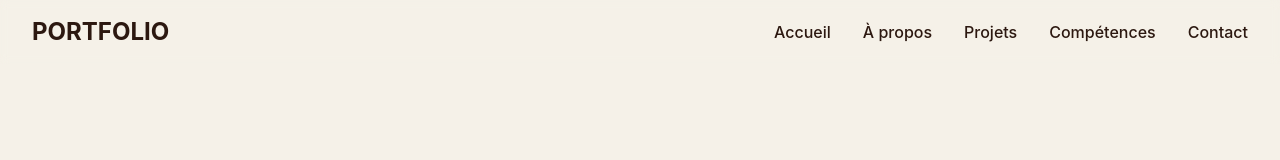
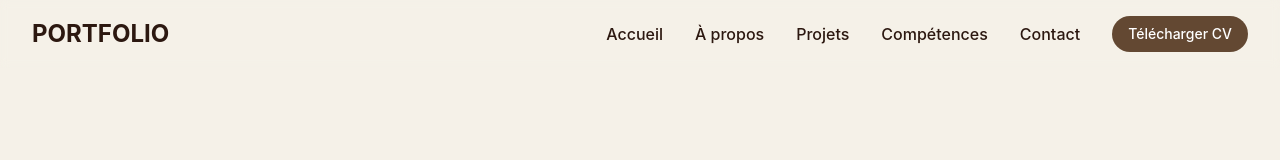
Before and after one commit to AlexisDumolie/portfolio, a React (Vite) app: page / in a window 1280 px wide. Shown: the top 160 px of the page. Built offline with nearby package versions, Linux system fonts and the light colour scheme.

Commit message:
[+] Ajout d'un bouton pour télécharger mon CV !

```diff
--- a/src/components/Navbar.tsx
+++ b/src/components/Navbar.tsx
@@ -1,5 +1,6 @@
 import { useState } from 'react';
 import { motion, AnimatePresence } from 'framer-motion';
+import cvFile from '../assets/CV_Dumolie_Alexis.pdf';
 
 const Navbar = () => {
   const [isOpen, setIsOpen] = useState(false);
@@ -22,7 +23,7 @@ const Navbar = () => {
             </a>
 
             {/* Menu Desktop */}
-            <div className="hidden md:flex space-x-8">
+            <div className="hidden md:flex space-x-8 items-center">
               {menuItems.map((item) => (
                 <a
                   key={item.text}
@@ -32,6 +33,14 @@ const Navbar = () => {
                   {item.text}
                 </a>
               ))}
+              <a
+                href={cvFile}
+                download="CV_Dumolie_Alexis.pdf"
+                className="bg-[var(--color-coffee)] text-white px-4 py-2 rounded-full text-sm font-medium
+                       transition-all duration-300 hover:bg-[var(--color-mocha)]"
+              >
+                Télécharger CV
+              </a>
             </div>
 
             {/* Bouton Menu Mobile */}
@@ -81,6 +90,15 @@ const Navbar = () => {
                     {item.text}
                   </a>
                 ))}
+                <a
+                  href={cvFile}
+                  download="CV_Dumolie_Alexis.pdf"
+                  className="bg-[var(--color-coffee)] text-white px-4 py-2 rounded-full text-sm font-medium text-center
+                         transition-all duration-300 hover:bg-[var(--color-mocha)]"
+                  onClick={() => setIsOpen(false)}
+                >
+                  Télécharger CV
+                </a>
               </div>
             </div>
           </motion.div>
```
Also changed, not shown: 1 other file (tests, documents, lock files or other folders).
